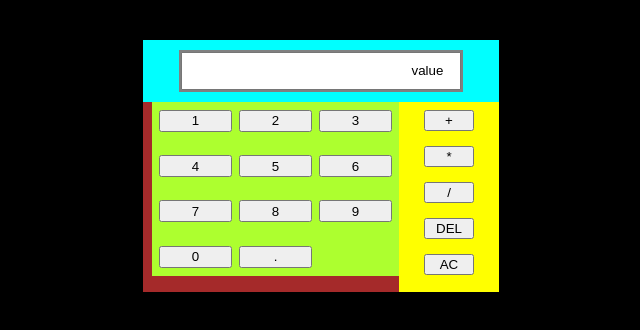
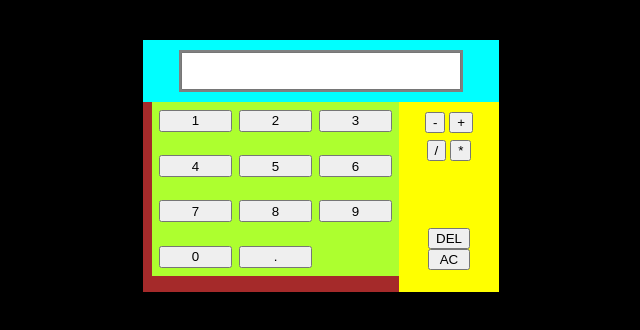
Before and after one commit to INCONSOLATA00/calculator, a plain HTML site: page index.html in a window 1280 px wide. Shown: the whole page, without its empty margins (327-967 px from the left). Drawn offline with Linux system fonts and the light colour scheme.

Commit message:
progress staged

```diff
--- a/css/styles.css
+++ b/css/styles.css
@@ -41,17 +41,25 @@ height: 201px;
 background-color: gray;
 }
 
-#functions {
+.functions {
+padding-top: 10px;
 display: flex;
 align-items: center;
 flex-direction: column;
-height: 100%;
+background-color: yellow;
+height: calc(100% - 10px);
 width: 100px;
-background-color: yellow;
+
 gap: 7px;
 }
 
-#functions > button { /*  SEE HERE */
+.assignment02 {
+display: flex;
+flex-direction: column;
+margin-top: 60px;
+}
+
+.functions > button { /*  SEE HERE */
 width: 50%;
 margin-top: 8px;
 }
--- a/index.html
+++ b/index.html
@@ -38,13 +38,21 @@
 
 </div> <!-- main operand buttons -->
 
-<section id="functions">
+<section class="functions"> <!-- formatting -->
+<div class="assignment00">
+<button>-</button>
 <button>+</button>
+</div>
+
+<div class="assignment01">
+<button>/</button>
 <button>*</button>
-<button>/</button>
+</div>
 
+<div class="assignment02">
 <button>DEL</button>
 <button>AC</button>
+</div>
 </section>
 
 </div> <!-- second container for buttons, allows for screen -->
--- a/javascript/script.js
+++ b/javascript/script.js
@@ -2,15 +2,27 @@ let  alsoInput ="";
 
 const input_field = document.querySelector("div > input");
 input_field.value = "value";
+const operands = document.querySelectorAll("#numpad > button");
 
-const operands = document.querySelectorAll("#numpad > button");
+const numerical_functions_del  = document.querySelector(".assignment02 > button").addEventListener('click', () => {
+alsoInput = alsoInput.slice(0, alsoInput.length -1);
+input_field.value = alsoInput;
+});
 
 
 window.addEventListener("keyup", keyboard_input);
 
 for(let i = 0; i < operands.length -1; i++) {
-operands[i].addEventListener('click', operand_click);
+operands[i].addEventListener('click', operand_click)
+};
+
+let assignment = function(){
+let someArray = ['-','+','/','*',]
+for(let chars of someArray) {
+return chars;
 }
+}
+
 
 
 
@@ -25,10 +37,15 @@ input_field.value = alsoInput;
 } else { // only if it is a number key that is engaged; excluding backspace (conditional)
 
 
+if(|| isNaN(e.key) == true){
+// do nothing
+
+} else {
 alsoInput += e.key
 input_field.value = alsoInput;
 }
-}
+
+}}
 
 function  operand_click(e) { // -= if backspace "del" clicked
 
```
